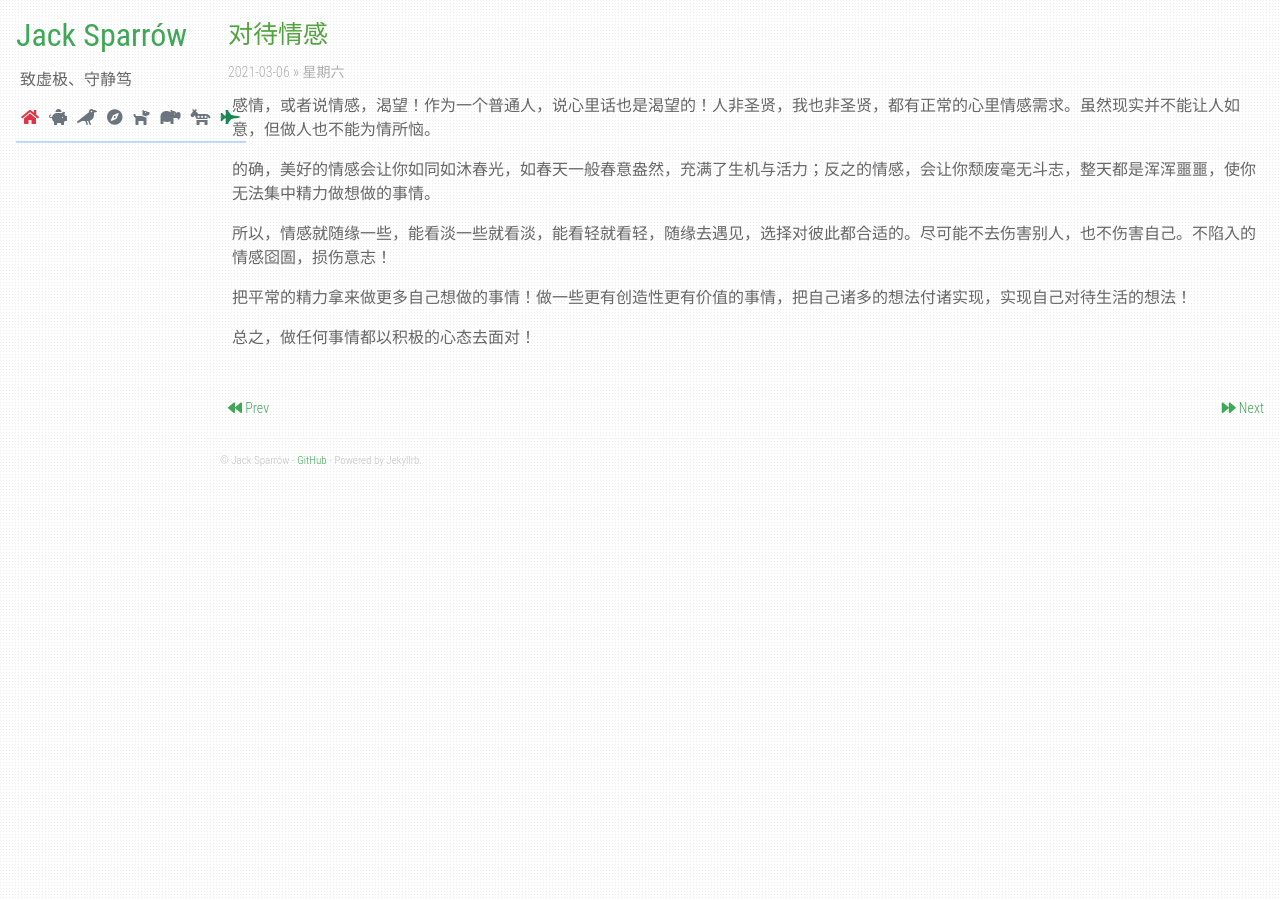
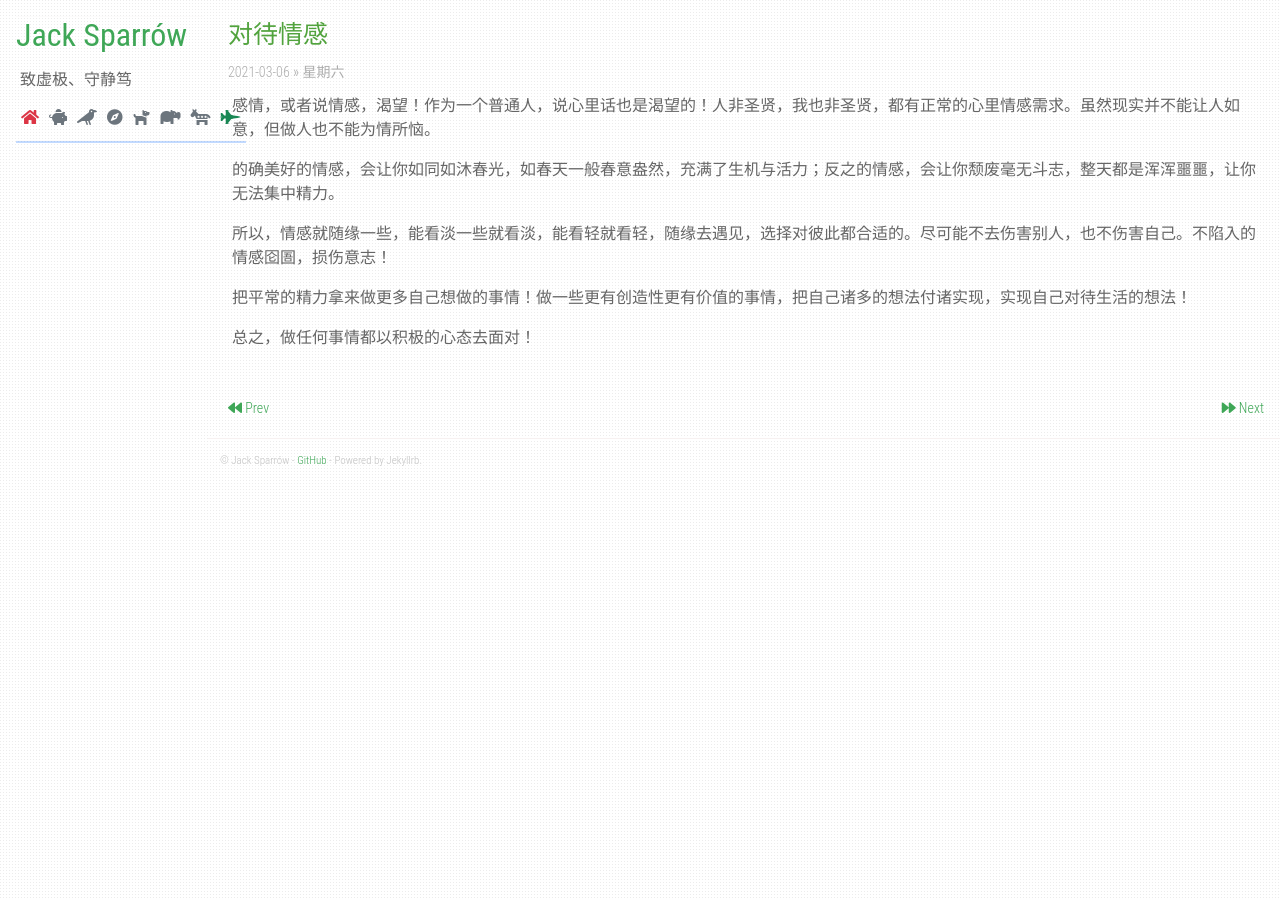
Before and after one commit to Yulinyi/jacksparrow.cn, a Jekyll site: the page built from _posts/2021-03-06-lady.md, in a window 1280 px wide. Built offline with Jekyll 4.4.1, drawn with Linux system fonts in a browser that asks for light colours; our own code applies the rules of GitHub Pages for plain Markdown files.

Commit message:
Update 2021-03-06-lady.md

```diff
--- a/_posts/2021-03-06-lady.md
+++ b/_posts/2021-03-06-lady.md
@@ -4,7 +4,7 @@ title: '对待情感'
 
 感情，或者说情感，渴望！作为一个普通人，说心里话也是渴望的！人非圣贤，我也非圣贤，都有正常的心里情感需求。虽然现实并不能让人如意，但做人也不能为情所恼。
 
-的确，美好的情感会让你如同如沐春光，如春天一般春意盎然，充满了生机与活力；反之的情感，会让你颓废毫无斗志，整天都是浑浑噩噩，使你无法集中精力做想做的事情。
+的确美好的情感，会让你如同如沐春光，如春天一般春意盎然，充满了生机与活力；反之的情感，会让你颓废毫无斗志，整天都是浑浑噩噩，让你无法集中精力。
 
 所以，情感就随缘一些，能看淡一些就看淡，能看轻就看轻，随缘去遇见，选择对彼此都合适的。尽可能不去伤害别人，也不伤害自己。不陷入的情感囵圄，损伤意志！
 
```
